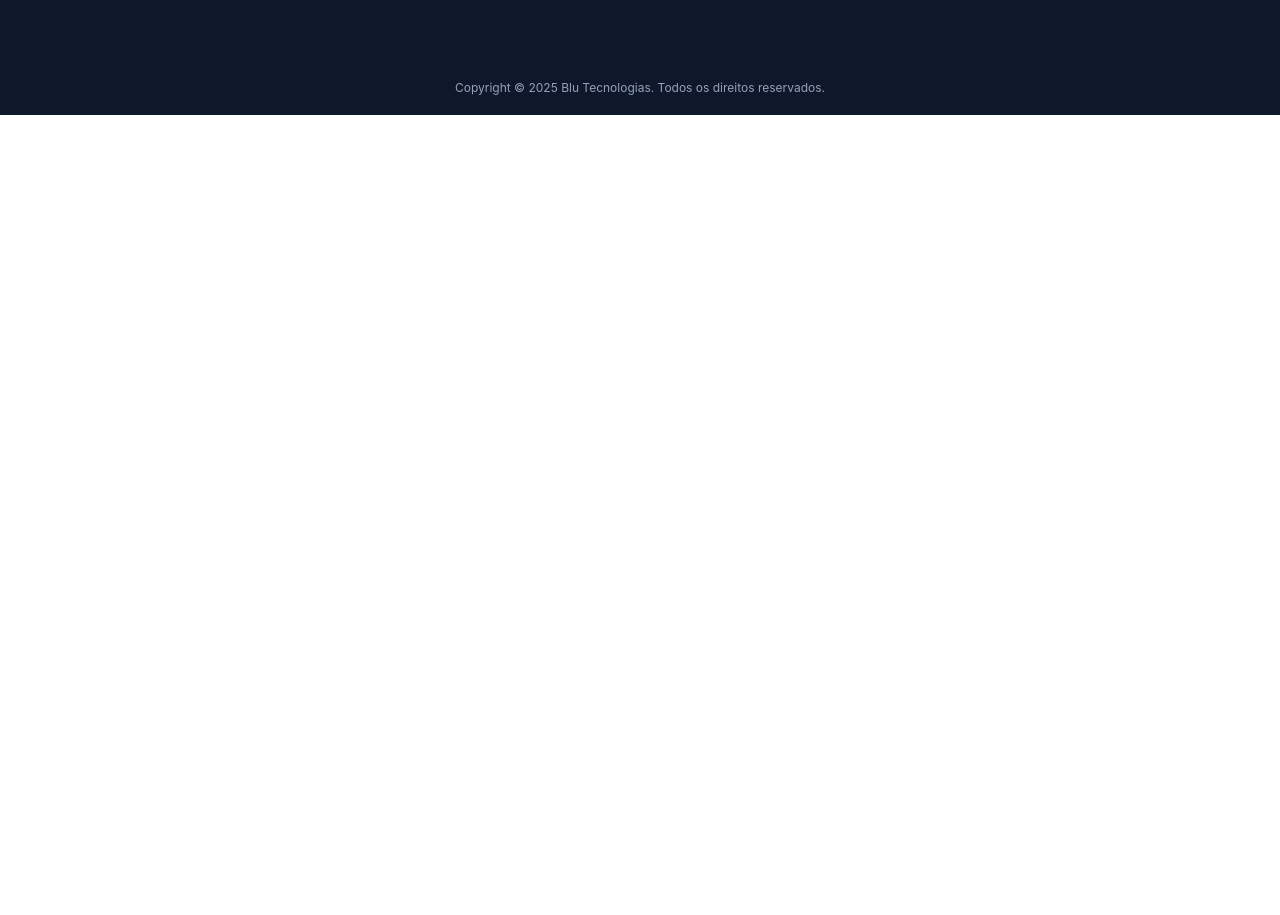
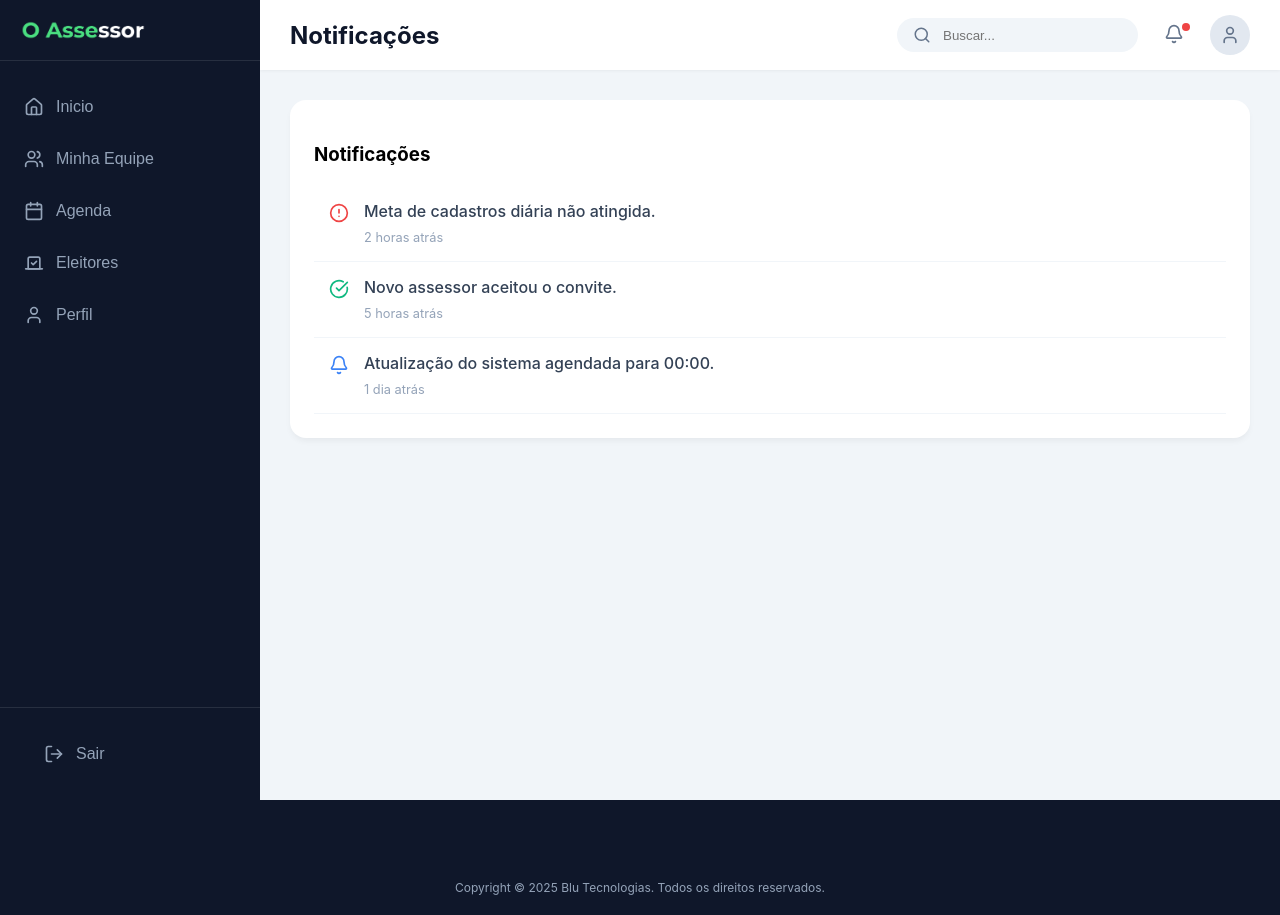
Before and after one commit to teceudesenvolvo/oassessor, a React (Create React App) app: page /dashboard/notifications in a window 1280 px wide. Before the commit the page ends 800 px from the top, so only its background shows below. Built offline with nearby package versions, Linux system fonts and the light colour scheme; no server answers; sample sign-in values are in the browser's storage.

Commit message:
auth-funcionando

```diff
--- a/src/App.js
+++ b/src/App.js
@@ -4,6 +4,9 @@ import './App.css';
 
 // Importing Components
 import Footer from './components/Footer';
+import ProtectedRoute from './components/ProtectedRoute';
+import PublicRoute from './components/PublicRoute';
+import AuthTokenHandler from './components/AuthTokenHandler';
 
 // Importing Screens
 import Home from './screens/out/Home';
@@ -16,20 +19,42 @@ import About from './screens/out/About';
 import Login from './screens/out/Login';
 
 import Dashboard from './screens/in/Dashboard';
+import DashboardHome from './screens/in/DashboardHome';
+import Team from './screens/in/Team';
+import Agenda from './screens/in/Agenda';
+import Voters from './screens/in/Voters';
+import Profile from './screens/in/Profile';
+import Notifications from './screens/in/Notifications';
 
 function App() {
   return (
     <Router>
+      <AuthTokenHandler />
       <div className="main-container">
         <Routes>
           <Route exact path="/" element={<Home />} />
-          <Route path="/login" element={<Login />} />
           <Route path="/plan/:id" element={<PlanLanding />} />
           <Route path="/plans" element={<Plans />} />
           <Route path="/about" element={<About />} />
           <Route path="/contact" element={<Contact />} />
           <Route path="/checkout/:planId" element={<Checkout />} />
-          <Route path="/dashboard" element={<Dashboard />} />
+
+          {/* Rotas públicas que redirecionam se o usuário estiver logado */}
+          <Route element={<PublicRoute />}>
+            <Route path="/login" element={<Login />} />
+          </Route>
+
+          {/* Rotas protegidas que exigem login */}
+          <Route element={<ProtectedRoute />}>
+            <Route path="/dashboard" element={<Dashboard />}>
+              <Route index element={<DashboardHome />} />
+              <Route path="team" element={<Team />} />
+              <Route path="agenda" element={<Agenda />} />
+              <Route path="voters" element={<Voters />} />
+              <Route path="profile" element={<Profile />} />
+              <Route path="notifications" element={<Notifications />} />
+            </Route>
+          </Route>
         </Routes>
         <Footer />
       </div>
--- /dev/null
+++ b/src/components/AuthTokenHandler.js
@@ -0,0 +1,33 @@
+import { useEffect } from 'react';
+import { useLocation, useNavigate } from 'react-router-dom';
+import { signInWithCustomToken } from 'firebase/auth';
+import { auth } from '../firebaseConfig';
+
+const AuthTokenHandler = () => {
+  const location = useLocation();
+  const navigate = useNavigate();
+
+  useEffect(() => {
+    const queryParams = new URLSearchParams(location.search);
+    const token = queryParams.get('token');
+
+    if (token) {
+      signInWithCustomToken(auth, token)
+        .then((userCredential) => {
+          console.log("Login via token realizado com sucesso", userCredential.user.uid);
+          // Redireciona para o dashboard e remove o token da URL (replace: true)
+          navigate('/dashboard', { replace: true });
+        })
+        .catch((error) => {
+          console.error("Erro ao fazer login com token:", error);
+          // Em caso de erro, redireciona para a página de login normal
+          navigate('/login', { replace: true });
+        });
+    }
+  }, [location, navigate]);
+
+  // Este componente não renderiza nada visualmente
+  return null;
+};
+
+export default AuthTokenHandler;
--- /dev/null
+++ b/src/components/ProtectedRoute.js
@@ -0,0 +1,21 @@
+import React from 'react';
+import { Navigate, Outlet } from 'react-router-dom';
+import { useAuth } from '../useAuth';
+
+// Componente de carregamento simples para aguardar a verificação de auth
+const LoadingSpinner = () => (
+  <div style={{ display: 'flex', justifyContent: 'center', alignItems: 'center', height: '100vh', backgroundColor: '#f1f5f9' }}>
+    <p style={{ fontFamily: 'Inter, sans-serif', color: '#0f172a' }}>Carregando...</p>
+  </div>
+);
+
+export default function ProtectedRoute() {
+  const { user, loading } = useAuth();
+
+  if (loading) {
+    return <LoadingSpinner />;
+  }
+
+  // Se não houver usuário, redireciona para a Home. Caso contrário, renderiza a rota filha.
+  return user ? <Outlet /> : <Navigate to="/" replace />;
+}
--- /dev/null
+++ b/src/components/PublicRoute.js
@@ -0,0 +1,21 @@
+import React from 'react';
+import { Navigate, Outlet } from 'react-router-dom';
+import { useAuth } from '../useAuth';
+
+// Componente de carregamento simples para aguardar a verificação de auth
+const LoadingSpinner = () => (
+  <div style={{ display: 'flex', justifyContent: 'center', alignItems: 'center', height: '100vh', backgroundColor: '#f8fafc' }}>
+    <p style={{ fontFamily: 'Inter, sans-serif', color: '#0f172a' }}>Carregando...</p>
+  </div>
+);
+
+export default function PublicRoute() {
+  const { user, loading } = useAuth();
+
+  if (loading) {
+    return <LoadingSpinner />;
+  }
+
+  // Se houver usuário, redireciona para /dashboard. Caso contrário, renderiza a rota pública (ex: /login).
+  return user ? <Navigate to="/dashboard" replace /> : <Outlet />;
+}
--- a/src/components/Sidebar.js
+++ b/src/components/Sidebar.js
@@ -1,4 +1,7 @@
 import React from 'react';
+import { useNavigate } from 'react-router-dom';
+import { signOut } from 'firebase/auth';
+import { auth } from '../firebaseConfig';
 import {
   Home,
   Users,
@@ -11,6 +14,7 @@ import {
 import Logo from '../assets/logomarca-vertical.png';
 
 export default function Sidebar({ activeTab, setActiveTab, isOpen, toggleMenu }) {
+  const navigate = useNavigate();
   const menuItems = [
     { name: 'Inicio', icon: Home },
     { name: 'Minha Equipe', icon: Users },
@@ -18,6 +22,15 @@ export default function Sidebar({ activeTab, setActiveTab, isOpen, toggleMenu })
     { name: 'Eleitores', icon: Vote },
     { name: 'Perfil', icon: User },
   ];
+
+  const handleLogout = async () => {
+    try {
+      await signOut(auth);
+      navigate('/login');
+    } catch (error) {
+      console.error("Erro ao fazer logout:", error);
+    }
+  };
 
   return (
     <aside className={`dashboard-sidebar ${isOpen ? 'mobile-open' : ''}`}>
@@ -51,7 +64,7 @@ export default function Sidebar({ activeTab, setActiveTab, isOpen, toggleMenu })
       </nav>
 
       <div className="sidebar-footer">
-        <button className="nav-item logout-btn">
+        <button className="nav-item logout-btn" onClick={handleLogout}>
           <LogOut size={20} />
           <span>Sair</span>
         </button>
--- a/src/screens/in/Dashboard.js
+++ b/src/screens/in/Dashboard.js
@@ -1,4 +1,5 @@
 import React, { useState, useEffect } from 'react';
+import { Outlet, useLocation, useNavigate } from 'react-router-dom';
 import {
   User,
   Menu,
@@ -6,24 +7,52 @@ import {
   Bell
 } from 'lucide-react';
 import Sidebar from '../../components/Sidebar';
-import Team from './Team';
-import Agenda from './Agenda';
-import Voters from './Voters';
-import Profile from './Profile';
-import Notifications from './Notifications';
+
 
 export default function Dashboard() {
   const [activeTab, setActiveTab] = useState('Inicio');
   const [isMobileMenuOpen, setIsMobileMenuOpen] = useState(false);
-  const [showTransition, setShowTransition] = useState(true);
+  const [showTransition, setShowTransition] = useState(() => {
+    return !sessionStorage.getItem('dashboard_welcome_shown');
+  });
+
+  const navigate = useNavigate();
+  const location = useLocation();
 
   const toggleMobileMenu = () => setIsMobileMenuOpen(!isMobileMenuOpen);
 
   useEffect(() => {
-    // Remove o elemento de transição do DOM após a animação
-    const timer = setTimeout(() => setShowTransition(false), 800);
-    return () => clearTimeout(timer);
-  }, []);
+    if (showTransition) {
+      // Remove o elemento de transição do DOM após a animação e marca como visto
+      const timer = setTimeout(() => {
+        setShowTransition(false);
+        sessionStorage.setItem('dashboard_welcome_shown', 'true');
+      }, 800);
+      return () => clearTimeout(timer);
+    }
+  }, [showTransition]);
+
+  // Sincroniza a aba ativa com a URL atual
+  useEffect(() => {
+    const path = location.pathname;
+    if (path.includes('/team')) setActiveTab('Minha Equipe');
+    else if (path.includes('/agenda')) setActiveTab('Agenda');
+    else if (path.includes('/voters')) setActiveTab('Eleitores');
+    else if (path.includes('/profile')) setActiveTab('Perfil');
+    else if (path.includes('/notifications')) setActiveTab('Notificações');
+    else setActiveTab('Inicio');
+  }, [location]);
+
+  // Função para navegar quando clicar no Sidebar
+  const handleNavigation = (tabName) => {
+    setActiveTab(tabName);
+    if (tabName === 'Inicio') navigate('/dashboard');
+    else if (tabName === 'Minha Equipe') navigate('/dashboard/team');
+    else if (tabName === 'Agenda') navigate('/dashboard/agenda');
+    else if (tabName === 'Eleitores') navigate('/dashboard/voters');
+    else if (tabName === 'Perfil') navigate('/dashboard/profile');
+    else if (tabName === 'Notificações') navigate('/dashboard/notifications');
+  };
 
   return (
     <div className="dashboard-container">
@@ -54,7 +83,7 @@ export default function Dashboard() {
       {/* --- Sidebar (Menu Lateral) --- */}
       <Sidebar
         activeTab={activeTab}
-        setActiveTab={setActiveTab}
+        setActiveTab={handleNavigation}
         isOpen={isMobileMenuOpen}
         toggleMenu={toggleMobileMenu}
       />
@@ -73,7 +102,7 @@ export default function Dashboard() {
               <Search size={18} />
               <input type="text" placeholder="Buscar..." />
             </div>
-            <button className="icon-btn" onClick={() => setActiveTab('Notificações')}>
+            <button className="icon-btn" onClick={() => handleNavigation('Notificações')}>
               <Bell size={20} />
               <span className="notification-dot"></span>
             </button>
@@ -85,42 +114,7 @@ export default function Dashboard() {
 
         {/* Área Dinâmica */}
         <div className="content-area">
-          {activeTab === 'Inicio' && (
-            <>
-              <div className="dashboard-card welcome-card">
-                <h3>Bem-vindo ao Painel, Candidato!</h3>
-                <p>Aqui está o resumo da sua campanha hoje.</p>
-              </div>
-
-              <div className="stats-grid">
-                <div className="stat-card">
-                  <h4>Total de Eleitores</h4>
-                  <div className="stat-value">2.450</div>
-                  <span className="stat-trend positive">+12% essa semana</span>
-                </div>
-                <div className="stat-card">
-                  <h4>Equipe Ativa</h4>
-                  <div className="stat-value">14</div>
-                  <span className="stat-trend">Assessores em campo</span>
-                </div>
-                <div className="stat-card">
-                  <h4>Metas do Dia</h4>
-                  <div className="stat-value">85%</div>
-                  <span className="stat-trend positive">Concluídas</span>
-                </div>
-              </div>
-            </>
-          )}
-
-          {activeTab === 'Minha Equipe' && <Team />}
-
-          {activeTab === 'Agenda' && <Agenda />}
-
-          {activeTab === 'Eleitores' && <Voters />}
-
-          {activeTab === 'Perfil' && <Profile />}
-
-          {activeTab === 'Notificações' && <Notifications />}
+          <Outlet />
         </div>
       </main>
 
--- /dev/null
+++ b/src/screens/in/DashboardHome.js
@@ -0,0 +1,30 @@
+import React from 'react';
+
+export default function DashboardHome() {
+  return (
+    <>
+      <div className="dashboard-card welcome-card">
+        <h3>Bem-vindo ao Painel, Candidato!</h3>
+        <p>Aqui está o resumo da sua campanha hoje.</p>
+      </div>
+
+      <div className="stats-grid">
+        <div className="stat-card">
+          <h4>Total de Eleitores</h4>
+          <div className="stat-value">2.450</div>
+          <span className="stat-trend positive">+12% essa semana</span>
+        </div>
+        <div className="stat-card">
+          <h4>Equipe Ativa</h4>
+          <div className="stat-value">14</div>
+          <span className="stat-trend">Assessores em campo</span>
+        </div>
+        <div className="stat-card">
+          <h4>Metas do Dia</h4>
+          <div className="stat-value">85%</div>
+          <span className="stat-trend positive">Concluídas</span>
+        </div>
+      </div>
+    </>
+  );
+}
--- /dev/null
+++ b/src/useAuth.js
@@ -0,0 +1,19 @@
+import { useState, useEffect } from 'react';
+import { onAuthStateChanged } from 'firebase/auth';
+import { auth } from './firebaseConfig';
+
+export function useAuth() {
+  const [user, setUser] = useState(null);
+  const [loading, setLoading] = useState(true);
+
+  useEffect(() => {
+    const unsubscribe = onAuthStateChanged(auth, (currentUser) => {
+      setUser(currentUser);
+      setLoading(false);
+    });
+
+    return () => unsubscribe();
+  }, []);
+
+  return { user, loading };
+}
```
